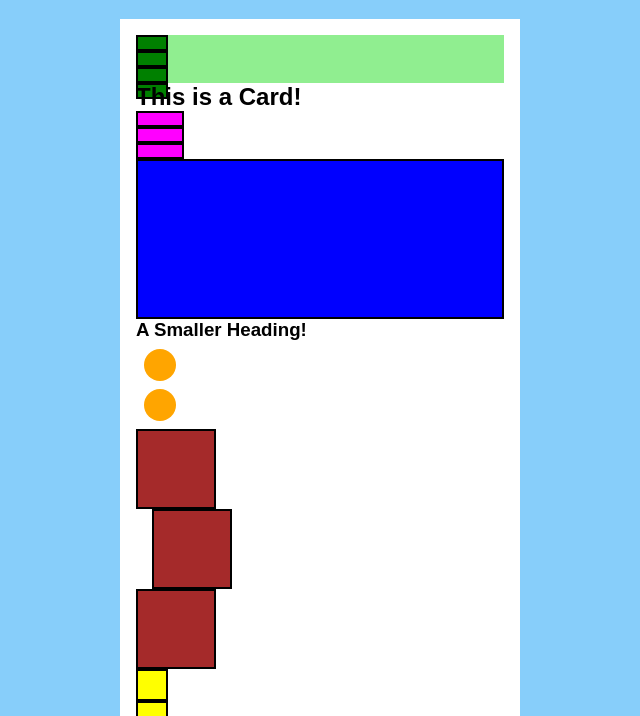
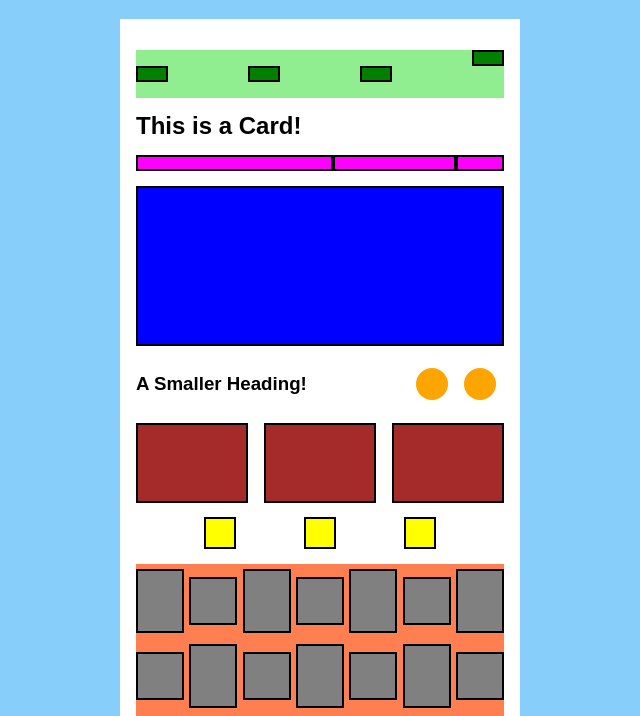
Before and after one commit to brycedpayne/codeup-web-exercises, a plain HTML site: page flexbox-fundamentals-exercise.html in a window 1280 px wide. Shown: the part 61-777 px from the top of the page, without its empty margins (320-960 px from the left). Drawn offline with Linux system fonts and the light colour scheme.

Commit message:
mod: flexbox exercise & warmups

```diff
--- a/css/flexbox-fundamentals-exercise.css
+++ b/css/flexbox-fundamentals-exercise.css
@@ -28,15 +28,21 @@ h2, h3 {
 .border {border: 2px solid black;}
 
 .card {
+    /*display: flex;*/
     width: 400px;
     height: 800px;
     background: white;
     padding: 1em;
     margin: 0 auto;
     /* enter needed declarations here */
+
+    display: flex;
+    flex-direction: column;
+    justify-content: space-evenly;
 }
 
 section {
+    display: flex;
     /* enter needed declarations here */
 }
 
@@ -44,8 +50,12 @@ section:nth-of-type(1) {
     height: 3em;
     background: lightgreen;
     /* enter needed declarations here */
+    justify-content: space-between;
+    align-items: center;
+
 }
 section:nth-of-type(1) div:last-child {
+    align-self: flex-start;
     /* enter needed declarations here */
 }
 
@@ -57,10 +67,12 @@ section:nth-of-type(1) div:last-child {
 
 .purple-box:nth-of-type(1) {
     /* enter needed declarations here */
+    flex-grow: 2;
 }
 
 .purple-box:nth-of-type(2) {
     /* enter needed declarations here */
+    flex-grow: 1;
 }
 
 .blue-box {
@@ -71,10 +83,13 @@ section:nth-of-type(1) div:last-child {
 
 section:nth-of-type(3) {
     /* enter needed declarations here */
+    align-items: center;
+
 }
 
 section:nth-of-type(3) h3 {
     /* enter needed declarations here */
+    flex-grow: 1;
 
 }
 
@@ -91,6 +106,7 @@ section:nth-of-type(3) h3 {
     width: 5em;
     background: brown;
     /* enter needed declarations here */
+    flex-grow: 1;
 }
 
 .large-brown-box:nth-of-type(2) {
@@ -99,6 +115,7 @@ section:nth-of-type(3) h3 {
 
 section:nth-of-type(5) {
     /* enter needed declarations here */
+    justify-content: space-evenly;
 }
 
 .yellow-box {
@@ -111,6 +128,9 @@ section:nth-of-type(6) {
     background: coral;
     height: 14em;
     /* enter needed declarations here */
+    flex-wrap: wrap;
+    align-items: center;
+    justify-content: space-between;
 }
 
 .grey-box {
```
Also changed, not shown: warmups.html (+2 -2 lines).
